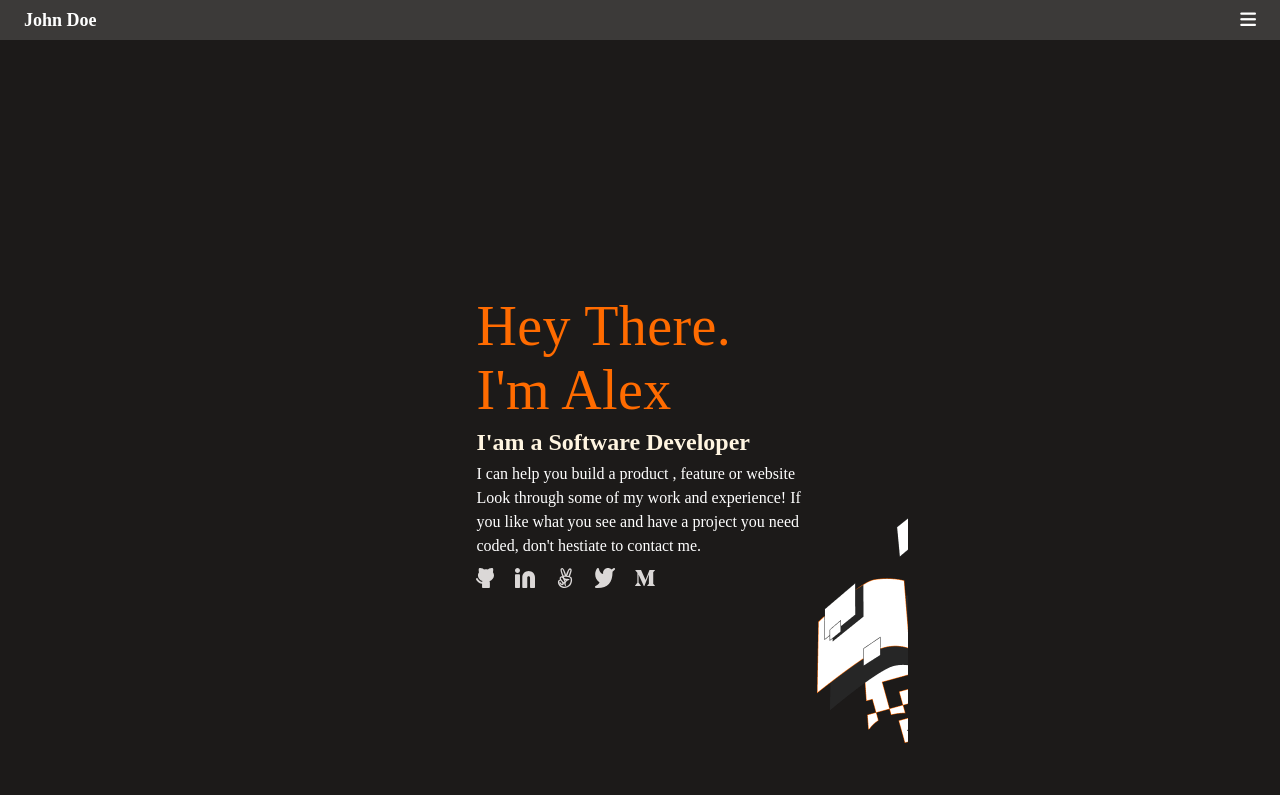
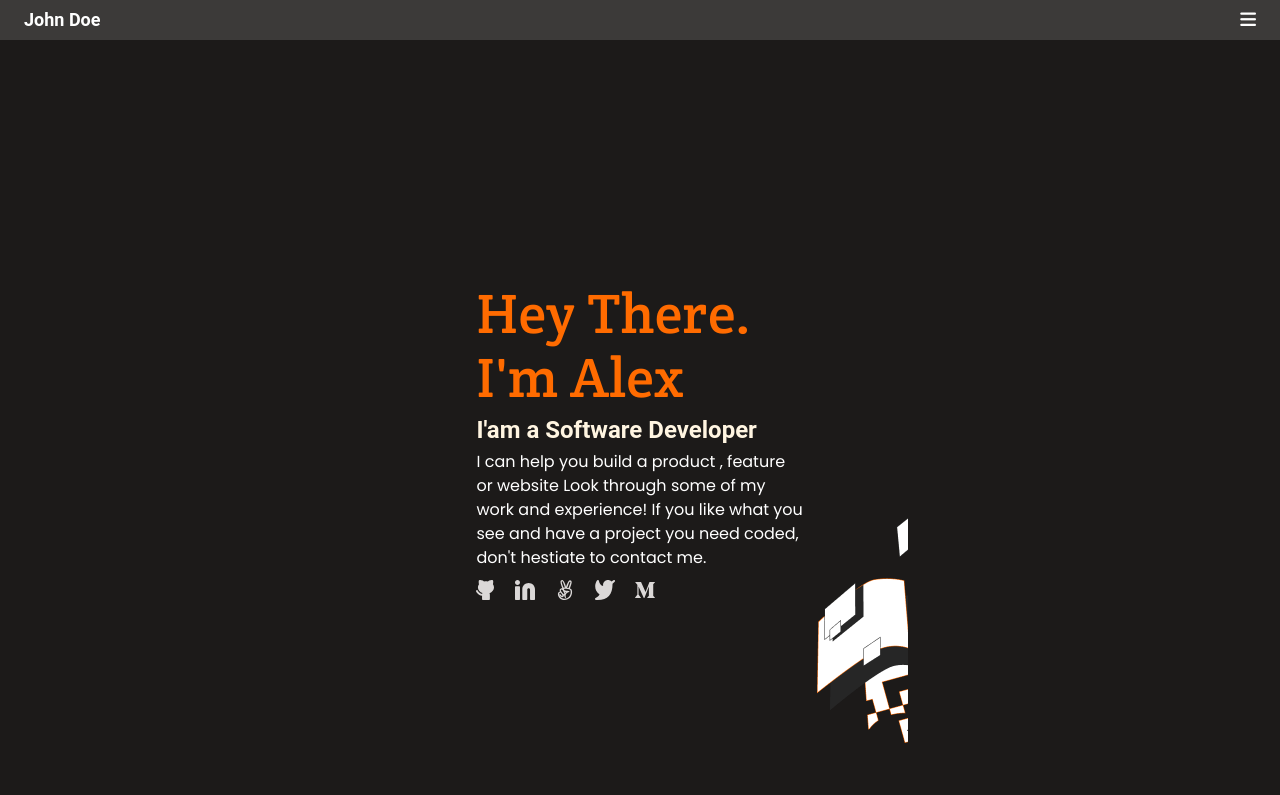
Before and after one commit to ambrose-kibet/portfolio, a plain HTML site: page index.html in a window 1280 px wide. Drawn offline with Linux system fonts and the light colour scheme.

Commit message:
fix font family

```diff
--- a/index.css
+++ b/index.css
@@ -1,5 +1,6 @@
 @import url("https://fonts.googleapis.com/css?family=Crete+Round:400");
 @import url("https://fonts.googleapis.com/css?family=Poppins:400");
+
 *,
 ::after,
 ::before {
@@ -19,7 +20,7 @@ nav {
 .nav-logo {
   color: white;
   text-transform: capitalize;
-  font-family: "Roboto Sans-serif";
+  font-family: "Roboto", Sans-serif;
   font-style: normal;
   font-weight: 700;
   font-size: 18px;
@@ -45,7 +46,7 @@ nav {
   margin: 0;
 }
 .section-title {
-  font-family: "Crete Round Sans-serif";
+  font-family: "Crete Round", Sans-serif;
   font-style: normal;
   font-weight: 400;
   font-size: 56px;
@@ -56,7 +57,7 @@ nav {
   margin: auto 24px;
 }
 .info-title {
-  font-family: "Roboto Sans-serif";
+  font-family: "Roboto", Sans-serif;
   font-style: normal;
   font-weight: 700;
   font-size: 24px;
@@ -71,7 +72,7 @@ nav {
 }
 
 .info {
-  font-family: "Poppins Sans-serif";
+  font-family: "Poppins", Sans-serif;
   font-style: normal;
   font-weight: 400;
   font-size: 16px;
@@ -99,14 +100,10 @@ nav {
   right: 17.16%;
   top: 59.26%;
   bottom: 20.28%;
-
-  font-family: "Inter Sans-serif";
+  font-family: "Inter", Sans-serif;
   font-style: normal;
   font-weight: 400;
   font-size: 12.8518px;
   line-height: 16px;
-
   color: #000000;
-  /* transform: ;
-  transform: matrix(-0.96, 0.27, 0.27, 0.96, 0, 0); */
 }
```
